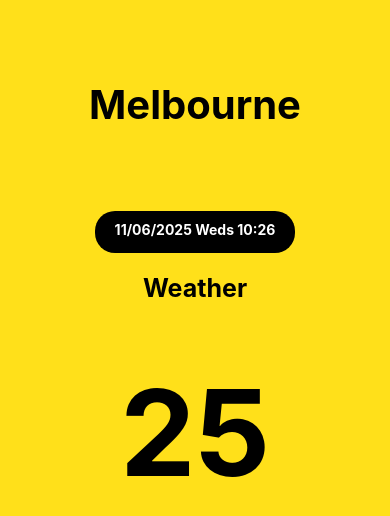
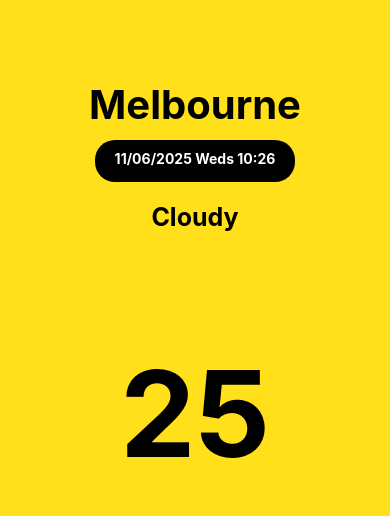
Before and after one commit to jhlee0214/RN_Weather, a React Native app: screen / in a window 390 px wide. Shown: the top 516 px of the page. Built offline with nearby package versions, Linux system fonts and the light colour scheme.

Commit message:
Minor Change

```diff
--- a/App.js
+++ b/App.js
@@ -1,9 +1,15 @@
 import { StatusBar } from 'expo-status-bar';
-import { StyleSheet, Text, View, Button  } from 'react-native';
+import { Dimensions } from 'react-native';
+import { StyleSheet, Text, View, Button, ScrollView  } from 'react-native';
 import React, { useState } from 'react';
+
+const ScreenWidth = Dimensions.get('window').width;
+console.log('ScreenWidth:', ScreenWidth);
 
 const App = () => {
   // This is a simple React Native app that uses Expo.
+// const {width:ScreenWidth, height:ScreenHeight} = Dimensions.get('window');
+
   return (
     <View style={styles.container}>
 
@@ -11,16 +17,45 @@ const App = () => {
         <Text style={styles.city}>Melbourne</Text>
       </View>
 
-      <View style={styles.weatherContainer}>
-        <View style={styles.day}>
-          <Text style={styles.regDate}>11/06/2025 Weds 10:26</Text>
-          <Text style={styles.desc}>Weather</Text>
-        </View>
-        <View style={styles.tempContainer}>
-          <Text style={styles.temp}>25</Text>
-        </View>
+      <View style={styles.regDateContainer}>
+        <Text style={styles.regDate}>11/06/2025 Weds 10:26</Text>
       </View>
 
+      <ScrollView
+        horizontal
+        pagingEnabled={true}
+        contentContainerStyle={styles.weather}>
+
+        <View style={styles.weatherInner}>
+          <View style={styles.day}>
+            <Text style={styles.desc}>Cloudy</Text>
+          </View>
+
+          <View style={styles.tempContainer}>
+            <Text style={styles.temp}>25</Text>
+          </View>
+        </View>
+
+        <View style={styles.weatherInner}>
+          <View style={styles.day}>
+            <Text style={styles.desc}>Cloudy</Text>
+          </View>
+          <View style={styles.tempContainer}>
+            <Text style={styles.temp}>25</Text>
+          </View>
+        </View>
+
+        <View style={styles.weatherInner}>
+          <View style={styles.day}>
+            <Text style={styles.desc}>Cloudy</Text>
+          </View>
+          <View style={styles.tempContainer}>
+            <Text style={styles.temp}>25</Text>
+          </View>
+        </View>
+
+
+      </ScrollView>
       <StatusBar style='auto'/>
     </View>
   );
@@ -34,11 +69,11 @@ const styles = StyleSheet.create({
   },
 
   cityContainer: {
-    flex: 1,
+    flex: 0.3,
   },
 
   city: {
-    flex: 1,
+    flex: 0.5,
     marginTop: 60,
     paddingTop: 20,
     fontSize: 40,
@@ -47,12 +82,14 @@ const styles = StyleSheet.create({
     fontWeight: 'bold',
   },
 
-  weatherContainer: {
-    flex: 3,
+  day: {
+    flex: 0.2,
+    alignItems: 'center',
+    justifyContent: 'center',
   },
 
-  day: {
-    flex: 0.2,
+  regDateContainer: {
+    justifyContent: 'center',
     alignItems: 'center',
   },
 
@@ -66,10 +103,19 @@ const styles = StyleSheet.create({
     color: 'white',
     fontWeight: 'bold',
     borderRadius: 20,
+    overflow: 'hidden',
+  },
+
+  weather: {
+  },
+
+  weatherInner: {
+    flex: 3,
+    width: ScreenWidth,
   },
 
   desc: {
-    flex: 1.5,
+    flex: 1,
     alignItems: 'center',
     marginTop: 20,
     fontSize: 25,
```
Also changed, not shown: 1 other file (tests, documents, lock files or other folders).
